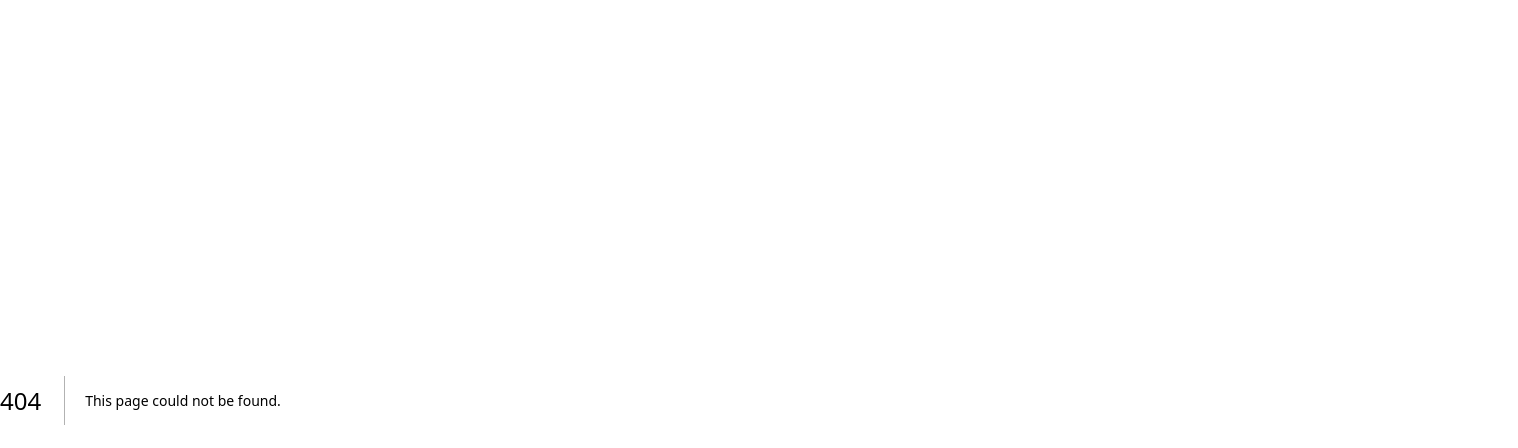
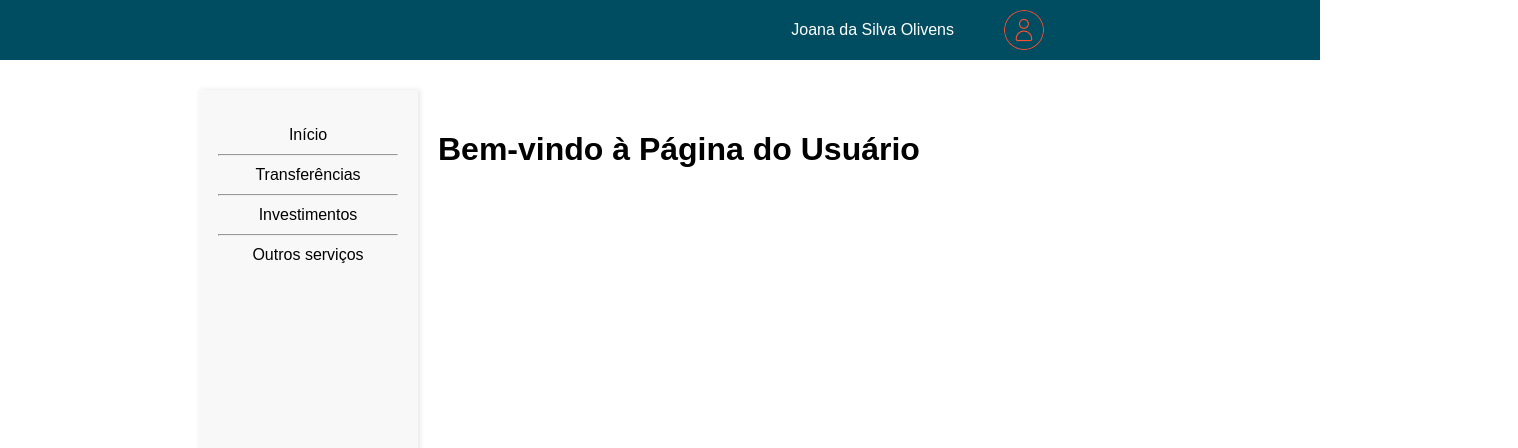
Before and after one commit to AlanGustav0/tech-challenge-fiap-01, a Next.js app: page /pageUser in a window 1280 px wide. Before the commit this address had no page. Shown: the top 448 px of the page, 1518 px wide, since content can reach past the window. Built offline with nearby package versions, Linux system fonts and the light colour scheme.

Commit message:
construção da tela home user

```diff
--- /dev/null
+++ b/src/app/pageUser/page.js
@@ -0,0 +1,7 @@
+import UserPageHome from './userPageHome';
+
+const PageUser = () => {
+    return <UserPageHome />;
+};
+
+export default PageUser;
--- /dev/null
+++ b/src/app/pageUser/userPageHome.css
@@ -0,0 +1,135 @@
+.user-page {
+    display: flex;
+    flex-direction: column; /* Coloca a navbar no topo */
+}
+
+.navbar {
+    background-color: #004D61;
+    display: flex;
+    align-items: center;
+    padding: 10px 20px;
+    width: 100vw;
+}
+
+.navbar-content {
+    display: flex;
+    justify-content: end;
+    width: 100%;
+    align-items: center;
+    margin-right: 20%;
+}
+
+.username {
+    color: white;
+    margin-right: 50px;
+}
+
+.user-icon {
+    border-radius: 50%; /* Para deixar o ícone redondo */
+    cursor: pointer; /* Cursor de ponteiro */
+}
+
+.user-menu {
+    position: absolute; /* Para posicionar o menu em relação à tela */
+    right: 20px; /* Ajuste conforme necessário */
+    top: 60px; /* Ajuste conforme necessário para ficar abaixo da navbar */
+    background-color: black; /* Cor de fundo do menu */
+    color: white; /* Cor do texto */
+    padding: 15px;
+    border-radius: 5px; /* Cantos arredondados */
+    box-shadow: 0 2px 10px rgba(0, 0, 0, 0.2); /* Sombra */
+    z-index: 1000; /* Certifique-se de que fica acima de outros elementos */
+}
+
+.user-menu-list {
+    list-style-type: none; /* Remove marcadores */
+    padding: 0; /* Remove preenchimento */
+}
+
+.user-menu-item {
+    margin: 10px 0; /* Espaçamento entre os itens */
+    cursor: pointer; /* Cursor de ponteiro */
+}
+
+.user-menu-item:hover {
+    text-decoration: underline; /* Efeito ao passar o mouse */
+    color: #47A138;
+    font-weight: 700;
+}
+
+.content {
+    display: flex; /* Para o layout lado a lado */
+    width: 100%;
+    margin-left: 15%;
+    margin-top: 30px;
+}
+
+.sidebar {
+    width: 180px; /* Largura do menu lateral */
+    background-color: #f8f8f8; /* Cor de fundo do menu */
+    padding: 20px;
+    box-shadow: 2px 0 5px rgba(0, 0, 0, 0.1); /* Sombra */
+    height: calc(100vh - 60px); /* Altura total menos a altura da navbar */
+    text-align: center;
+}
+
+.menu-list {
+    list-style-type: none; /* Remove marcadores */
+    padding: 0; /* Remove preenchimento */
+}
+
+.menu-item {
+    margin: 10px 0; /* Espaçamento entre os itens */
+    cursor: pointer; /* Cursor de ponteiro */
+
+
+}
+
+.menu-item:hover {
+    text-decoration: underline; /* Efeito ao passar o mouse */
+    color: #47A138;
+    font-weight: 700;
+}
+
+.main-content {
+    flex: 1; /* Ocupa o espaço restante */
+    padding: 20px;
+}
+
+
+/* Responsividade */
+@media (max-width: 768px) {
+    .content {
+        flex-direction: column;
+        margin-left: 0;
+        margin-top: 20px;
+    }
+
+    .sidebar {
+        width: 94vw;
+        height: auto;
+        box-shadow: none;
+    }
+
+    .main-content {
+        padding: 10px;
+    }
+
+    .user-menu {
+        position: static;
+        margin-top: 10px;
+    }
+    .menu-list{
+        display: flex;
+        justify-content: space-around;
+    }
+    .menu-list hr {
+        display: none;
+    }
+    .menu-item:hover {
+        text-decoration: underline;
+        color: #47A138;
+        font-weight: 700;
+    }
+
+}
--- /dev/null
+++ b/src/app/pageUser/userPageHome.js
@@ -0,0 +1,64 @@
+'use client';
+
+import React, { useState } from 'react';
+import Image from 'next/image'; // Ajuste conforme necessário
+import './userPageHome.css'; // Estilos
+
+const UserPageHome = () => {
+    const [menuVisible, setMenuVisible] = useState(false);
+
+    const toggleMenu = () => {
+        setMenuVisible(!menuVisible);
+    };
+
+    return (
+        <div className="user-page">
+            <div className="navbar">
+                <div className="navbar-content">
+                    <span className="username">Joana da Silva Olivens</span>
+                    <Image
+                        className="user-icon"
+                        src="/icone_user.png"
+                        alt="User Icon"
+                        width={40}
+                        height={40}
+                        onClick={toggleMenu} // Abre/fecha o menu ao clicar
+                    />
+                </div>
+            </div>
+
+            {menuVisible && (
+                <div className="user-menu">
+                      <ul className="user-menu-list">
+                   <li className="user-menu-item">Minha conta</li>
+                    <hr />
+
+                        <li className="user-menu-item">Configurações</li>
+                        <hr />
+                        <li className="user-menu-item">Sair</li>
+                    </ul>
+                </div>
+            )}
+
+            <div className="content">
+                <div className="sidebar">
+                    <ul className="menu-list">
+                        <li className="menu-item">Início</li>
+                        <hr />
+                        <li className="menu-item">Transferências</li>
+                        <hr />
+                        <li className="menu-item">Investimentos</li>
+                        <hr />
+                        <li className="menu-item">Outros serviços</li>
+                    </ul>
+                </div>
+                <div className="main-content">
+                    <h1>Bem-vindo à Página do Usuário</h1>
+                    {/* Outros conteúdos da página */}
+                </div>
+            </div>
+        </div>
+    );
+};
+
+export default UserPageHome;
```
Also changed, not shown: public/icone_user.png (added).
